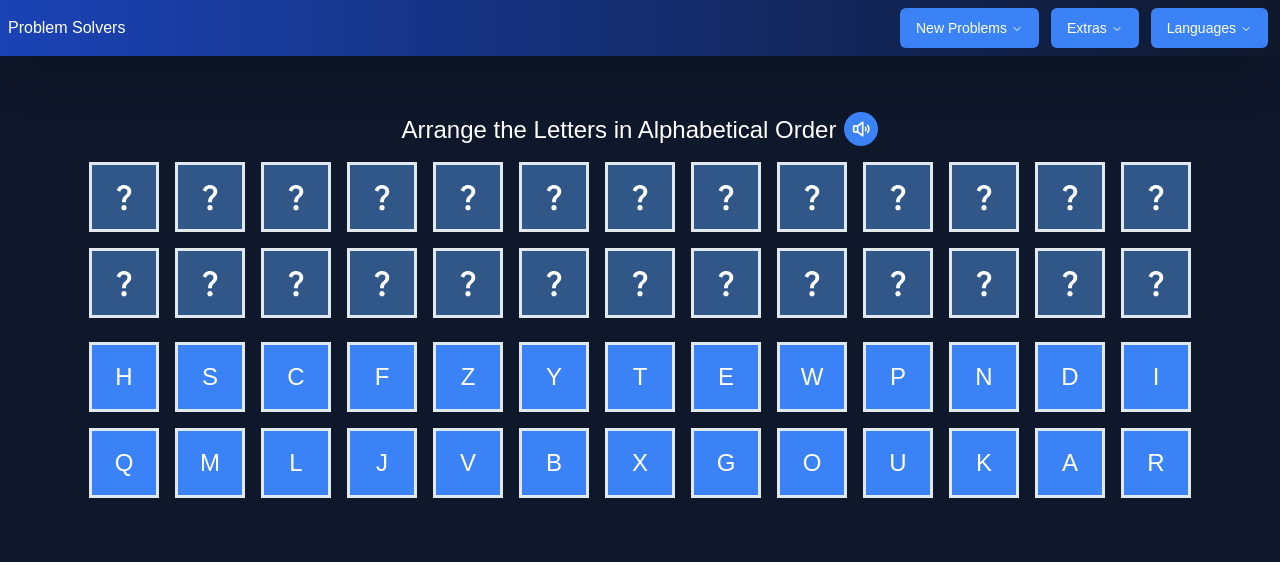
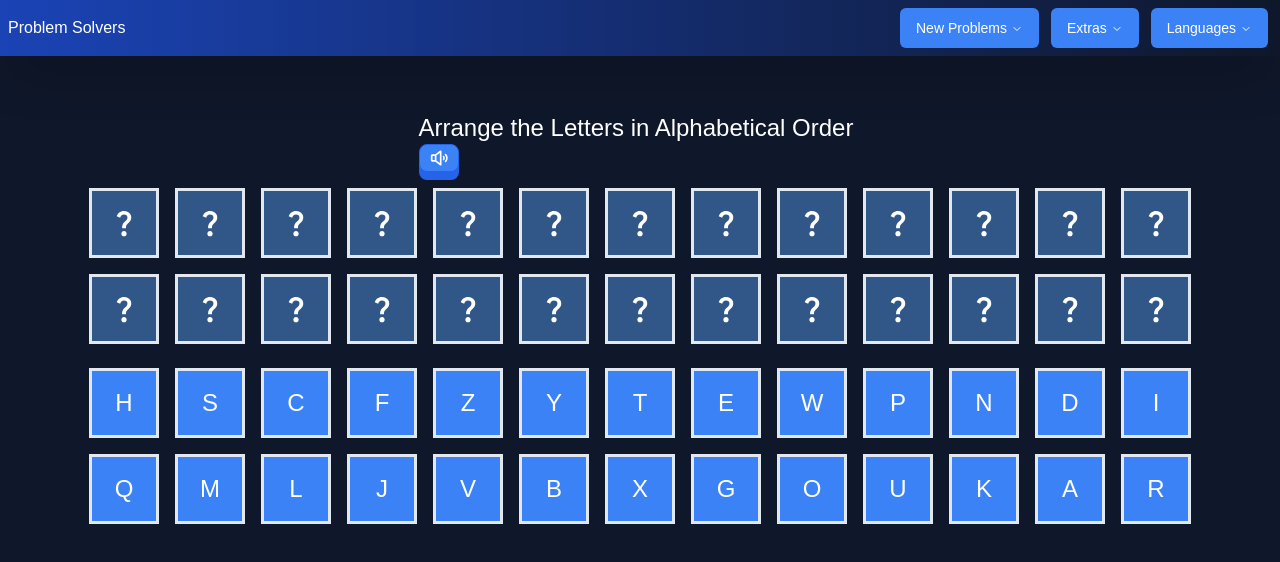
Before and after one commit to bartswierz/learning-game, a React (Vite) app: page /alphabetical-order in a window 1280 px wide. Shown: the top 562 px of the page. Built offline with nearby package versions, Linux system fonts and the light colour scheme; a web font is replaced by a local one.

Commit message:
updated the header text to speech component to use our button component

```diff
--- a/src/components/ui/Problems/Header.tsx
+++ b/src/components/ui/Problems/Header.tsx
@@ -23,7 +23,7 @@ const Header = ({ operationType, numOfQuestions, score, tts }: HeaderProps) => {
 
   return (
     <div className="flex flex-col gap-2 text-center mb-4">
-      <h2>
+      <h2 className="flex gap-2 items-centerx justify-center items-baseline">
         <span className="text-2xl">{t(operationType)} </span>
         <TextToSpeech text={tts[ttsLanguage]} language={ttsLanguage} />
       </h2>
--- a/src/components/ui/TextToSpeech/TextToSpeech.tsx
+++ b/src/components/ui/TextToSpeech/TextToSpeech.tsx
@@ -1,4 +1,6 @@
 import { PiSpeakerHighBold } from "react-icons/pi";
+import Button from "../Button/Button";
+import { ROUNDED } from "@/types/types";
 
 interface TextToSpeechProps {
   text: string;
@@ -26,10 +28,23 @@ const TextToSpeech = ({ text, language }: TextToSpeechProps) => {
   };
 
   return (
-    <button onClick={handleSpeak} className="bg-blue-500 p-2 rounded-full">
-      <PiSpeakerHighBold size={18} />
-    </button>
+    <div className="w-10 h-7">
+      <Button onClick={handleSpeak} ariaLabel="text-to-speech">
+        <PiSpeakerHighBold size={18} />
+      </Button>
+    </div>
   );
+  {
+    /*
+    // <>
+         <button onClick={handleSpeak} className="bg-blue-500 p-2 rounded-full">
+        <PiSpeakerHighBold size={18} />
+      </button> */
+  }
+  {
+    /* </> */
+  }
+  // );
 };
 
 export default TextToSpeech;
```
